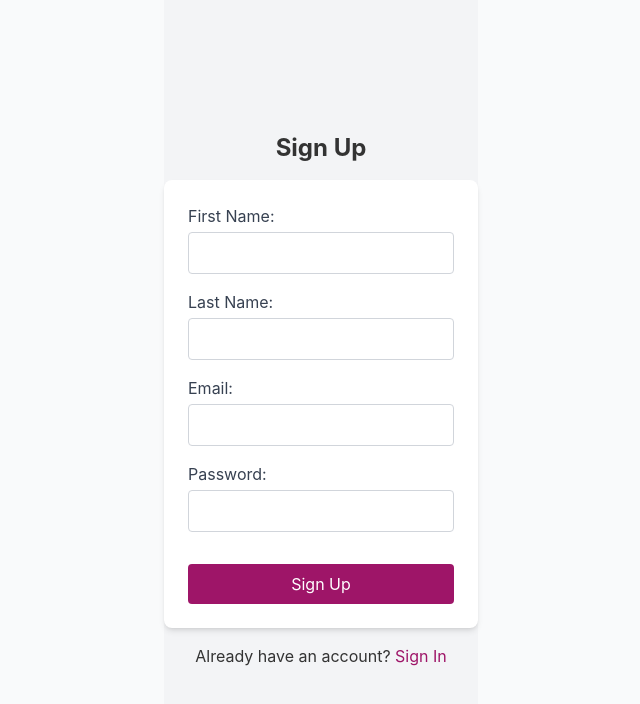
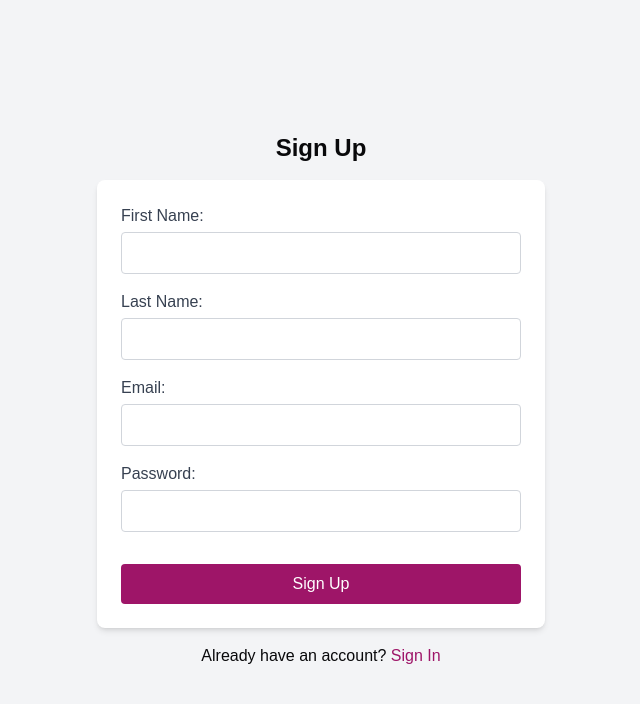
Before and after one commit to clement-jny/write-and-do, a Next.js app: page /signup in a window 1280 px wide. Shown: the top 704 px of the page, without its empty margins (319-959 px from the left). Built offline with nearby package versions, Linux system fonts and the light colour scheme; no server answers.

Commit message:
refactor: remove unused style

```diff
--- a/src/app/globals.css
+++ b/src/app/globals.css
@@ -93,111 +93,3 @@ body {
     @apply bg-background text-foreground;
   }
 }
-
-
-body {
-  font-family: 'Inter', 'Segoe UI', Tahoma, Geneva, Verdana, sans-serif;
-  background-color: #f9fafb;
-  color: #333;
-  display: flex;
-  justify-content: center;
-  align-items: center;
-  height: 100vh;
-  margin: 0;
-  padding: 1em;
-}
-input{
-  border: solid;
-}
-
-.container {
-  max-width: 600px;
-  width: 100%;
-  padding: 2em;
-  box-sizing: border-box;
-}
-
-.form-container {
-  background: #ffffff;
-  padding: 2.5em;
-  border-radius: 12px;
-  box-shadow: 0 10px 25px rgba(0, 0, 0, 0.1);
-  display: flex;
-  flex-direction: column;
-  align-items: center; /* Centre les éléments horizontalement */
-}
-
-.form-title {
-  font-size: 2.5em;
-  font-weight: bold;
-  margin-bottom: 1.5em;
-  color: #0070f3;
-  text-align: center;
-}
-
-.form-group {
-  display: flex;
-  flex-direction: column;
-  width: 100%;
-  margin-bottom: 1.5em;
-  align-items: center; /* Centre chaque groupe */
-}
-
-.form-label {
-  margin-bottom: 0.75em;
-  color: #555;
-  font-weight: 600;
-  font-size: 1.1rem; /* Légèrement plus grand */
-  text-align: left;
-  width: 100%; /* S'assure que les labels sont alignés */
-}
-
-.form-input {
-  padding: 1em;
-  border: 2px solid #ccc; /* Contour légèrement plus visible */
-  border-radius: 10px; /* Contours plus arrondis */
-  transition: all 0.3s ease-in-out;
-  background-color: #f9fafb;
-  font-size: 1rem;
-  width: 100%; /* Ajuste la largeur des inputs */
-  box-shadow: 0 2px 5px rgba(0, 0, 0, 0.05);
-}
-
-.form-input:focus {
-  border-color: #0070f3;
-  box-shadow: 0 0 12px rgba(0, 112, 243, 0.3); /* Ombre plus marquée au focus */
-  outline: none;
-}
-
-.form-error {
-  color: #e53e3e;
-  font-size: 0.9em;
-  margin-top: 0.5em;
-  text-align: center; /* Centre les messages d'erreur */
-}
-
-.form-button {
-  padding: 1em 1.5em;
-  background-color: #0070f3;
-  color: white;
-  border: none;
-  border-radius: 8px;
-  cursor: pointer;
-  transition: background-color 0.3s ease-in-out, transform 0.2s;
-  font-size: 1.1rem;
-  font-weight: 600;
-  width: 100%; /* Bouton pleine largeur */
-  text-align: center;
-}
-
-.form-button:hover {
-  background-color: #005bb5;
-  transform: translateY(-3px); /* Animation légère au hover */
-}
-
-.footer {
-  margin-top: 2em;
-  text-align: center;
-  color: #888;
-  font-size: 0.9em;
-}
```
